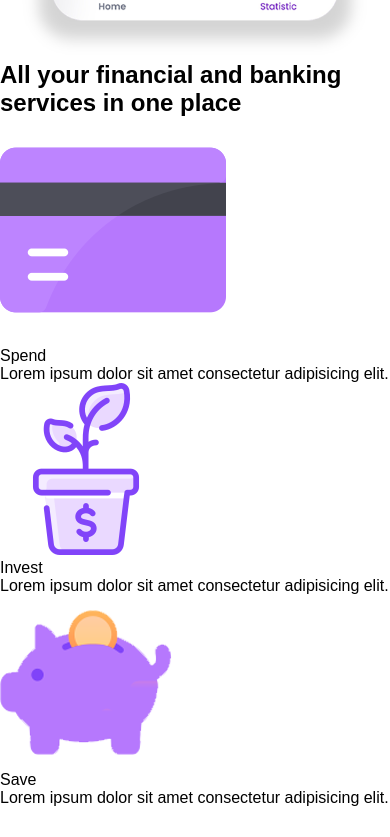
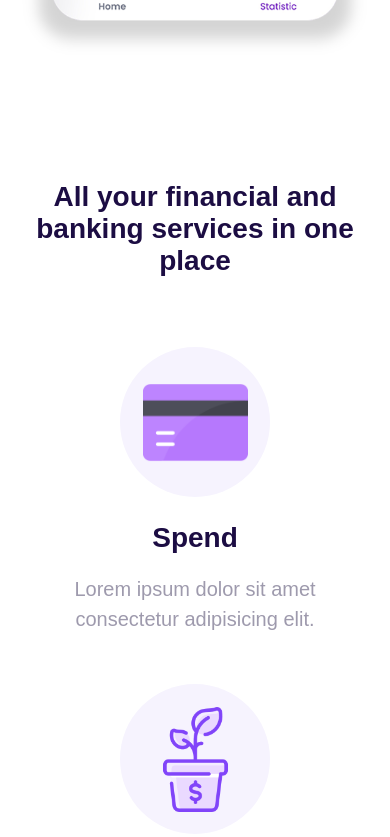
Before and after one commit to emericgautier/swatch, a plain HTML site: page index.html in a window 390 px wide. Shown: the part 1127-1964 px from the top of the page. Before the commit the page ends 1934 px from the top, so only its background shows below. Drawn offline with Linux system fonts and the light colour scheme; a web font is replaced by a local one.

Commit message:
section-2

```diff
--- a/css/style.css
+++ b/css/style.css
@@ -5,6 +5,8 @@
     text-decoration: none;
     font-family: 'Fira Sans Condensed', sans-serif;
 }
+
+/************************* Section-1 *************************/
 
 #section-1 {
     background-image: url(../images/bg.png);
@@ -147,3 +149,114 @@
         font-size: 3em;
     }
 }
+
+/************************* Section-2 *************************/
+
+#section-2 {
+    max-width: 1000px;
+    margin: 100px auto;
+    text-align: center;
+    padding: 20px;
+}
+
+#section-2 h2 {
+    font-size: 3.5em;
+    color: #1C0D43;
+}
+
+#section-2 .container-icon {
+    display: flex;
+    justify-content: space-around;
+    align-items: center;
+    margin-top: 70px;
+}
+
+#section-2 .container-icon .bloc-icon {
+    max-width: 200px;
+    display: flex;
+    justify-content: center;
+    align-items: center;
+    flex-direction: column;
+}
+
+#section-2 .container-icon .bloc-img {
+    background-color: #F6F3FE;
+    height: 150px;
+    width: 150px;
+    border-radius: 50%;
+    display: flex;
+    justify-content: center;
+    align-items: center;
+
+}
+
+#section-2 .container-icon .bloc-icon img {
+    width: 70%;
+}
+
+#section-2 .container-icon span {
+    color: #1C0D43;
+    font-size: 1.5em;
+    font-weight: 700;
+    margin: 25px 0 20px 0;
+}
+
+#section-2 .container-icon p {
+    font-size: 1.1em;
+    color: #9E9AAD;
+    line-height: 1.5em;
+}
+
+@media screen and (max-width: 770px) {
+    #section-2 h2 {
+        font-size: 2.5em;
+    }
+}
+
+@media screen and (max-width: 600px) {
+    #section-2 .container-icon {
+        flex-direction: column;
+    }
+
+    #section-2 .container-icon .bloc-icon {
+        max-width: none;
+        width: 80%;
+        margin-bottom: 50px;
+    }
+
+    #section-2 .container-icon .bloc-img {
+        height: 250px;
+        width: 250px;
+    }
+
+    #section-2 .container-icon span {
+        font-size: 2.5em;
+    }
+
+    #section-2 .container-icon p {
+        font-size: 1.6em;
+    }
+}
+
+@media screen and (max-width: 425px) {
+    #section-2 h2 {
+        font-size: 1.75em;
+    }
+
+    #section-2 .container-icon .bloc-icon {
+        width: 100%;
+    }
+
+    #section-2 .container-icon .bloc-img {
+        height: 150px;
+        width: 150px;
+    }
+
+    #section-2 .container-icon span {
+        font-size: 1.75em;
+    }
+
+    #section-2 .container-icon p {
+        font-size: 1.25em;
+    }
+}
```
